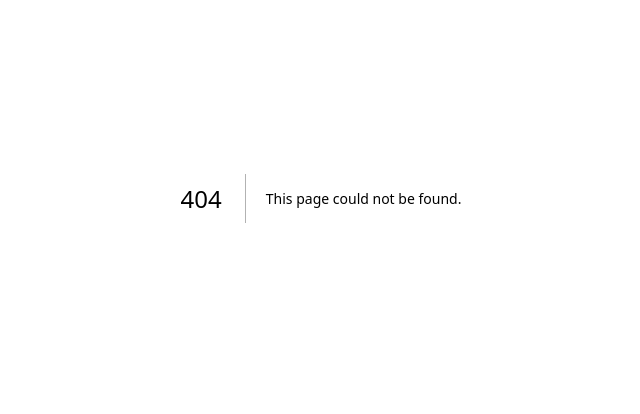
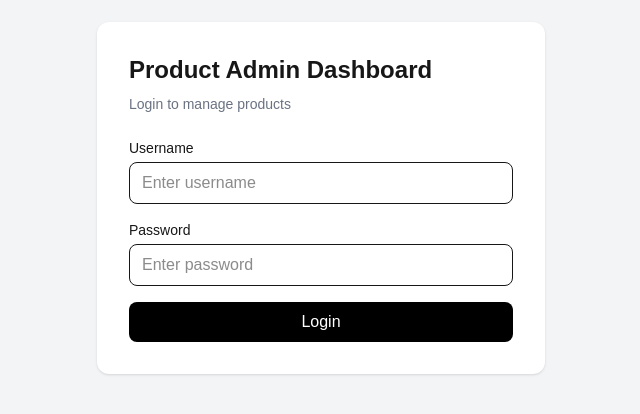
Before and after one commit to krisnakalyan25-eng/product-admin-dashboard, a Next.js app: page /login in a window 1280 px wide. Before the commit this address had no page. Shown: the part 202-616 px from the top of the page, without its empty margins (319-959 px from the left). Built offline with nearby package versions, Linux system fonts and the light colour scheme.

Commit message:
Build login page with validation and loading state

```diff
--- /dev/null
+++ b/src/app/login/page.js
@@ -0,0 +1,112 @@
+"use client";
+
+import { useState } from "react";
+import { useRouter } from "next/navigation";
+import { loginUser } from "../services/authService";
+
+export default function LoginPage() {
+  const router = useRouter();
+
+  const [username, setUsername] = useState("");
+  const [password, setPassword] = useState("");
+
+  const [error, setError] = useState("");
+  const [isLoading, setIsLoading] = useState(false);
+
+  const handleSubmit = async (event) => {
+    event.preventDefault();
+
+    setError("");
+
+    if (!username.trim() || !password.trim()) {
+      setError("Username and password are required.");
+      return;
+    }
+
+    if (isLoading) {
+      return;
+    }
+
+    try {
+      setIsLoading(true);
+
+      await loginUser(username, password);
+
+      router.push("/products");
+    } catch (error) {
+      const message =
+        error.response?.data?.message ||
+        "Invalid username or password.";
+
+      setError(message);
+    } finally {
+      setIsLoading(false);
+    }
+  };
+
+  return (
+    <main className="flex min-h-screen items-center justify-center bg-gray-100 px-4">
+      <div className="w-full max-w-md rounded-xl bg-white p-8 shadow">
+        <h1 className="mb-2 text-2xl font-bold">
+          Product Admin Dashboard
+        </h1>
+
+        <p className="mb-6 text-sm text-gray-500">
+          Login to manage products
+        </p>
+
+        <form onSubmit={handleSubmit} className="space-y-4">
+          <div>
+            <label
+              htmlFor="username"
+              className="mb-1 block text-sm font-medium"
+            >
+              Username
+            </label>
+
+            <input
+              id="username"
+              type="text"
+              value={username}
+              onChange={(event) => setUsername(event.target.value)}
+              placeholder="Enter username"
+              className="w-full rounded-lg border px-3 py-2 outline-none focus:ring-2"
+            />
+          </div>
+
+          <div>
+            <label
+              htmlFor="password"
+              className="mb-1 block text-sm font-medium"
+            >
+              Password
+            </label>
+
+            <input
+              id="password"
+              type="password"
+              value={password}
+              onChange={(event) => setPassword(event.target.value)}
+              placeholder="Enter password"
+              className="w-full rounded-lg border px-3 py-2 outline-none focus:ring-2"
+            />
+          </div>
+
+          {error && (
+            <p className="rounded-lg bg-red-50 p-3 text-sm text-red-600">
+              {error}
+            </p>
+          )}
+
+          <button
+            type="submit"
+            disabled={isLoading}
+            className="w-full rounded-lg bg-black px-4 py-2 font-medium text-white disabled:cursor-not-allowed disabled:opacity-50"
+          >
+            {isLoading ? "Logging in..." : "Login"}
+          </button>
+        </form>
+      </div>
+    </main>
+  );
+}
--- a/src/app/page.js
+++ b/src/app/page.js
@@ -1,34 +1,5 @@
-"use client";
-
-import { useState } from "react";
-import { loginUser } from "./services/authService";
+import { redirect } from "next/navigation";
 
 export default function Home() {
-  const [message, setMessage] = useState("");
-
-  const handleLogin = async () => {
-    try {
-      const data = await loginUser("emilys", "emilyspass");
-
-      console.log(data);
-      setMessage("Login successful");
-    } catch (error) {
-      console.error(error);
-      setMessage("Login failed");
-    }
-  };
-
-  return (
-    <main className="p-10">
-      <button
-        onClick={handleLogin}
-        className="rounded bg-black px-4 py-2 text-white"
-      >
-        Test Login
-      </button>
-
-      <p className="mt-4">{message}</p>
-
-    </main>
-  );
+  redirect("/login");
 }
```
